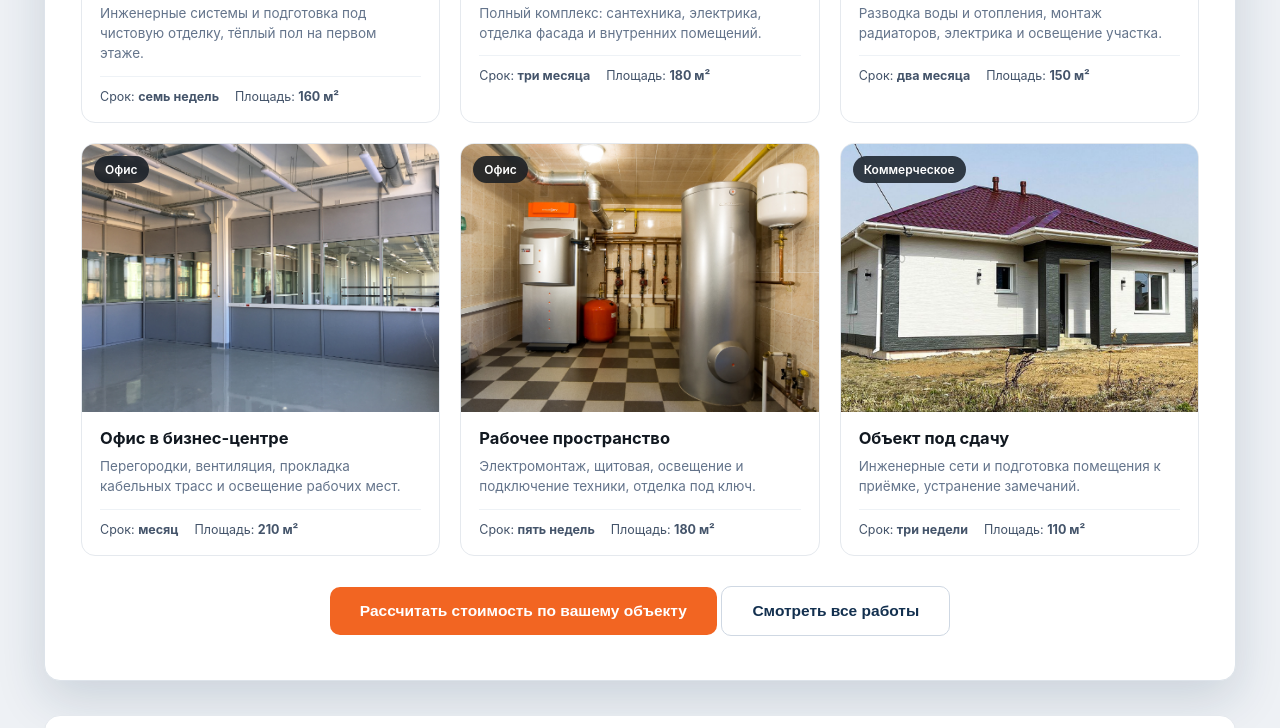
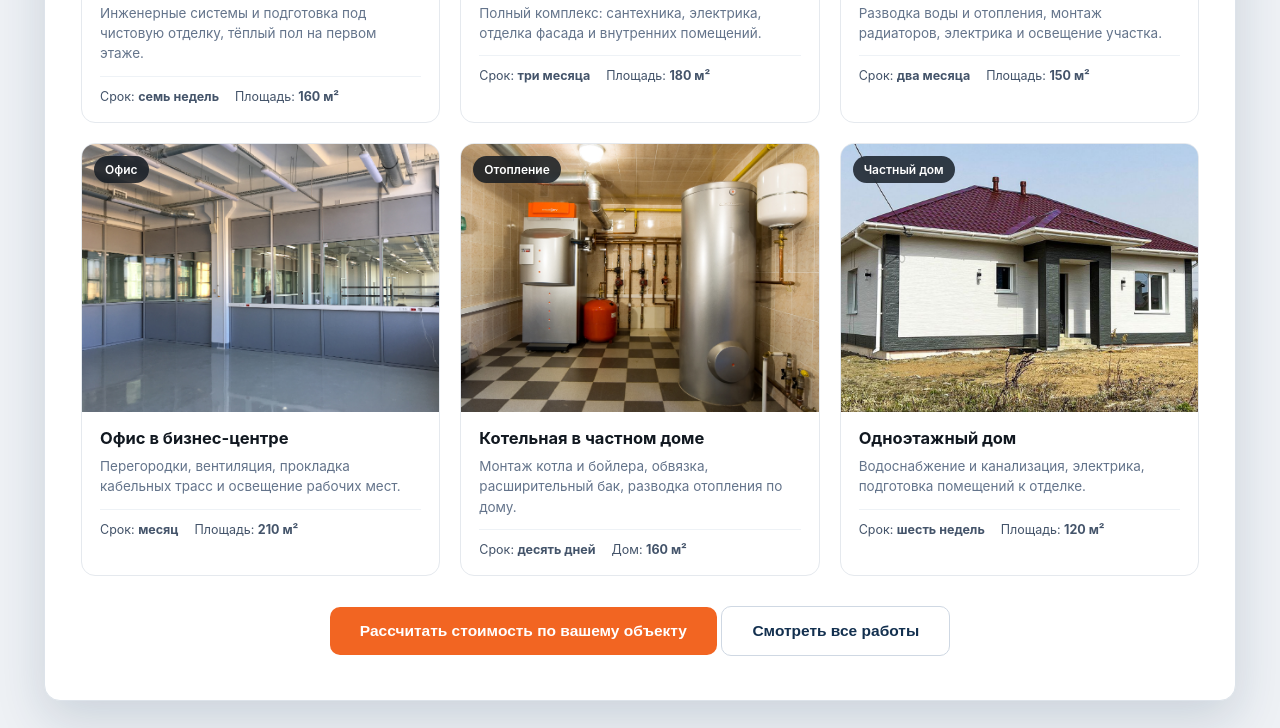
Before and after one commit to Silokon/ng-pervyy-ekran, a plain HTML site: page raboty/index.html in a window 1280 px wide. Shown: the part 1115-1843 px from the top of the page. Drawn offline with Linux system fonts and the light colour scheme.

Commit message:
Подписи под фото приведены в соответствие

```diff
--- a/raboty/index.html
+++ b/raboty/index.html
@@ -122,15 +122,15 @@ body{font-family:-apple-system,"Segoe UI",Roboto,sans-serif;background:#eef1f5;c
           <div class="ci"><h3>Офис в бизнес-центре</h3><p>Перегородки, вентиляция, прокладка кабельных трасс и освещение рабочих мест.</p>
             <div class="row"><span>Срок: <b>месяц</b></span><span>Площадь: <b>210 м²</b></span></div></div>
         </div>
-        <div class="card" data-k="flat">
-          <div class="ph"><img src="img/09.jpg" alt=""><span class="pill">Офис</span></div>
-          <div class="ci"><h3>Рабочее пространство</h3><p>Электромонтаж, щитовая, освещение и подключение техники, отделка под ключ.</p>
-            <div class="row"><span>Срок: <b>пять недель</b></span><span>Площадь: <b>180 м²</b></span></div></div>
+        <div class="card" data-k="house">
+          <div class="ph"><img src="img/09.jpg" alt=""><span class="pill">Отопление</span></div>
+          <div class="ci"><h3>Котельная в частном доме</h3><p>Монтаж котла и бойлера, обвязка, расширительный бак, разводка отопления по дому.</p>
+            <div class="row"><span>Срок: <b>десять дней</b></span><span>Дом: <b>160 м²</b></span></div></div>
         </div>
-        <div class="card" data-k="com">
-          <div class="ph"><img src="img/03.jpg" alt=""><span class="pill">Коммерческое</span></div>
-          <div class="ci"><h3>Объект под сдачу</h3><p>Инженерные сети и подготовка помещения к приёмке, устранение замечаний.</p>
-            <div class="row"><span>Срок: <b>три недели</b></span><span>Площадь: <b>110 м²</b></span></div></div>
+        <div class="card" data-k="house">
+          <div class="ph"><img src="img/03.jpg" alt=""><span class="pill">Частный дом</span></div>
+          <div class="ci"><h3>Одноэтажный дом</h3><p>Водоснабжение и канализация, электрика, подготовка помещений к отделке.</p>
+            <div class="row"><span>Срок: <b>шесть недель</b></span><span>Площадь: <b>120 м²</b></span></div></div>
         </div>
       </div>
 
```
